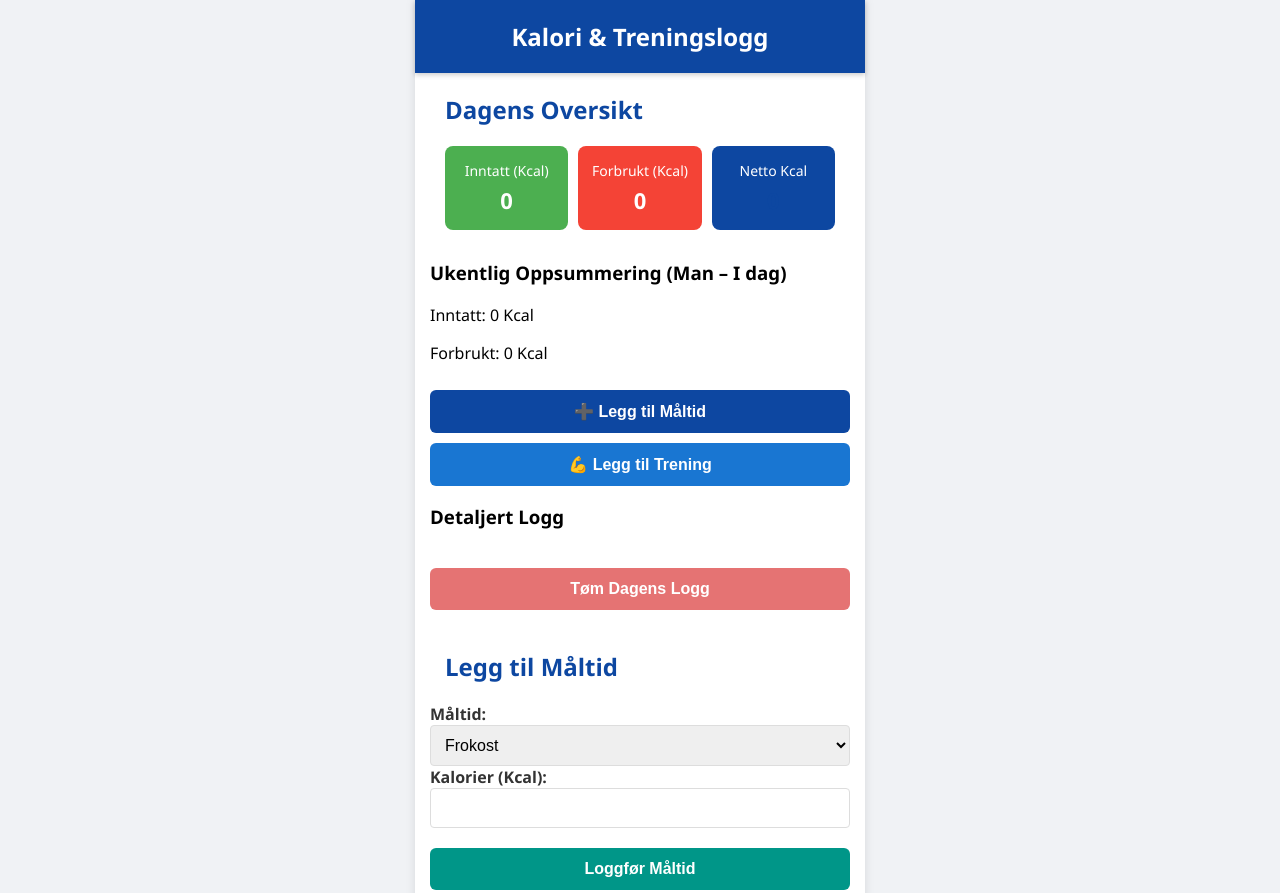
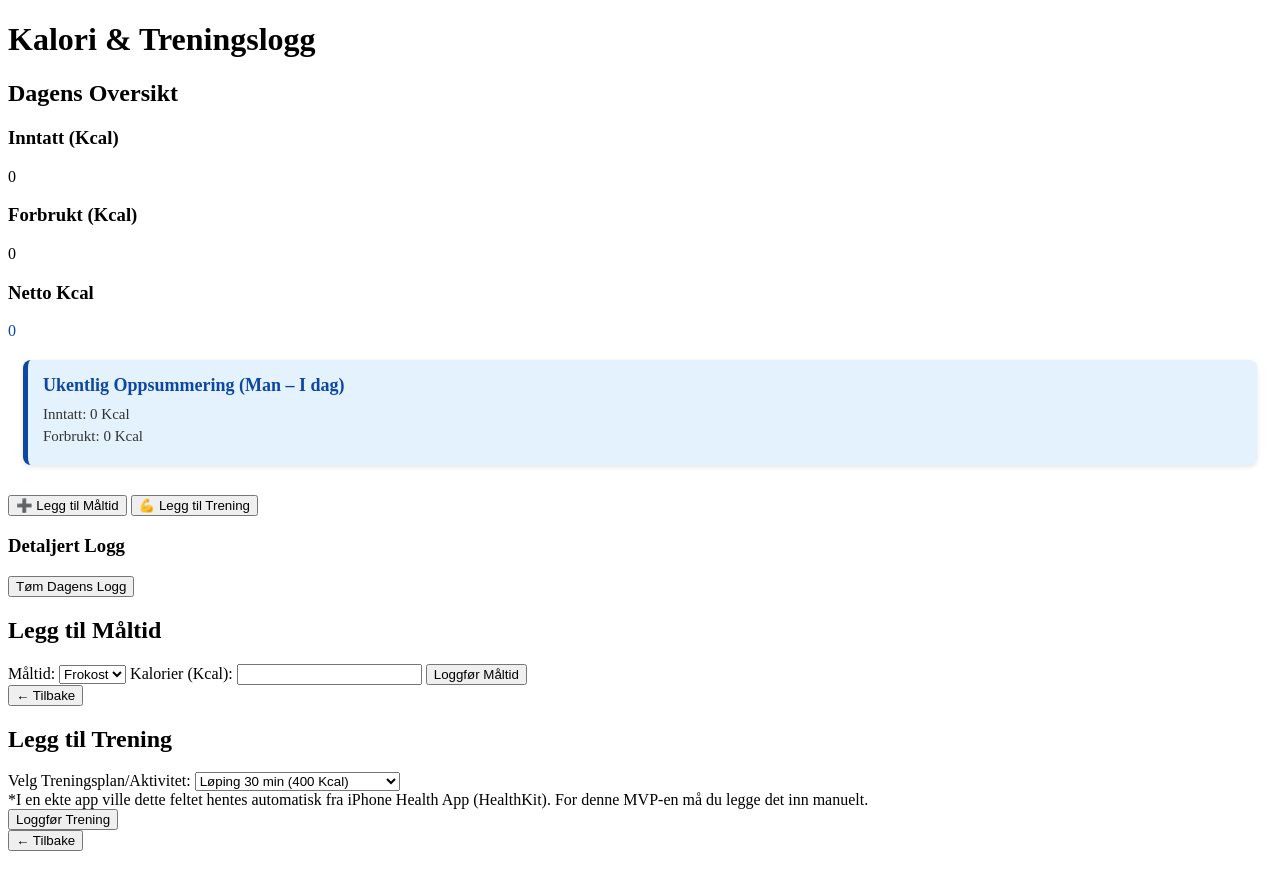
Before and after one commit to olewormdal-rbk/kalori, a plain HTML site: page index.html in a window 1280 px wide. Shown: the top 893 px of the page. After the commit the page ends 859 px from the top, so only its background shows below. Drawn offline with Linux system fonts and the light colour scheme.

Commit message:
Update kaloritrakker.css

```diff
--- a/kaloritrakker.css
+++ b/kaloritrakker.css
@@ -1,174 +1,24 @@
-/* Generell mobiltilpasset styling for app-følelse */
-body {
-    font-family: 'Segoe UI', Tahoma, Geneva, Verdana, sans-serif;
-    background-color: #f0f2f5;
-    margin: 0;
-    padding: 0;
-    display: flex;
-    justify-content: center;
+/* Styling for Ukentlig Oppsummering */
+#weekly-summary {
+    background-color: #e3f2fd; /* Lys blå bakgrunn */
+    border-radius: 8px;
+    padding: 15px;
+    margin: 20px 15px 30px 15px;
+    box-shadow: 0 2px 5px rgba(0, 0, 0, 0.1);
+    border-left: 5px solid #0d47a1;
 }
 
-#app-container {
-    width: 100%;
-    max-width: 450px; /* Begrenser bredden for å simulere en mobilskjerm */
-    background-color: #ffffff;
-    box-shadow: 0 0 10px rgba(0, 0, 0, 0.1);
-    min-height: 100vh;
+#weekly-summary h3 {
+    color: #0d47a1;
+    font-size: 18px;
+    margin-top: 0;
+    margin-bottom: 10px;
+    text-align: left;
+    padding: 0; /* Fjern padding fra h2/h3 styling */
 }
 
-header {
-    background-color: #0d47a1;
-    color: white;
-    padding: 20px 15px;
-    text-align: center;
-    box-shadow: 0 2px 5px rgba(0, 0, 0, 0.2);
-}
-
-header h1 {
-    margin: 0;
-    font-size: 24px;
-}
-
-h2 {
-    color: #0d47a1;
-    margin-top: 0;
-    margin-bottom: 20px;
-    padding: 0 15px;
-}
-
-/* Visningskontroll */
-.view {
-    padding: 20px 15px;
-    display: none;
-}
-
-.view.active {
-    display: block;
-}
-
-/* Dashboard oppsummering */
-.summary-grid {
-    display: flex;
-    justify-content: space-around;
-    gap: 10px;
-    margin-bottom: 30px;
-    padding: 0 15px;
-}
-
-.summary-box {
-    flex: 1;
-    padding: 15px 10px;
-    border-radius: 8px;
-    text-align: center;
-    color: white;
-}
-
-.summary-box h3 {
-    margin: 0 0 5px 0;
-    font-size: 14px;
-    font-weight: 400;
-}
-
-.summary-box p {
-    margin: 0;
-    font-size: 22px;
-    font-weight: bold;
-}
-
-.intake { background-color: #4CAF50; } /* Grønn for inntak */
-.burned { background-color: #F44336; } /* Rød for forbruk */
-.net { background-color: #0d47a1; } /* Blå for netto */
-
-/* Knapper */
-.action-button, .submit-button, .back-button, .reset-button {
-    width: 100%;
-    padding: 12px;
-    margin-top: 10px;
-    border: none;
-    border-radius: 6px;
-    font-size: 16px;
-    font-weight: 600;
-    cursor: pointer;
-    transition: background-color 0.2s;
-}
-
-.action-button {
-    background-color: #0d47a1;
-    color: white;
-}
-
-.action-button.secondary {
-    background-color: #1976d2;
-}
-
-.submit-button {
-    background-color: #009688;
-    color: white;
-    margin-top: 20px;
-}
-
-.back-button {
-    background-color: #ccc;
-    color: #333;
-    margin-top: 15px;
-}
-
-.reset-button {
-    background-color: #E57373;
-    color: white;
-    margin-top: 20px;
-}
-
-/* Skjemastyling */
-.form-view {
-    display: flex;
-    flex-direction: column;
-}
-
-label {
-    margin-top: 15px;
-    margin-bottom: 5px;
-    font-weight: 600;
+#weekly-summary p {
+    margin: 5px 0;
+    font-size: 15px;
     color: #333;
 }
-
-input[type="number"], select {
-    width: 100%;
-    padding: 10px;
-    border: 1px solid #ddd;
-    border-radius: 4px;
-    box-sizing: border-box;
-    font-size: 16px;
-}
-
-/* Loggliste */
-#daily-log {
-    list-style: none;
-    padding: 0;
-    margin-top: 15px;
-}
-
-#daily-log li {
-    background-color: #f7f7f9;
-    padding: 10px 15px;
-    margin-bottom: 8px;
-    border-radius: 6px;
-    display: flex;
-    justify-content: space-between;
-    align-items: center;
-    font-size: 15px;
-    box-shadow: 0 1px 3px rgba(0, 0, 0, 0.05);
-}
-
-.log-kcal {
-    font-weight: bold;
-}
-
-.note {
-    font-size: 12px;
-    color: #999;
-    margin-top: 15px;
-    padding: 10px;
-    border: 1px dashed #ddd;
-    border-radius: 4px;
-}
```
